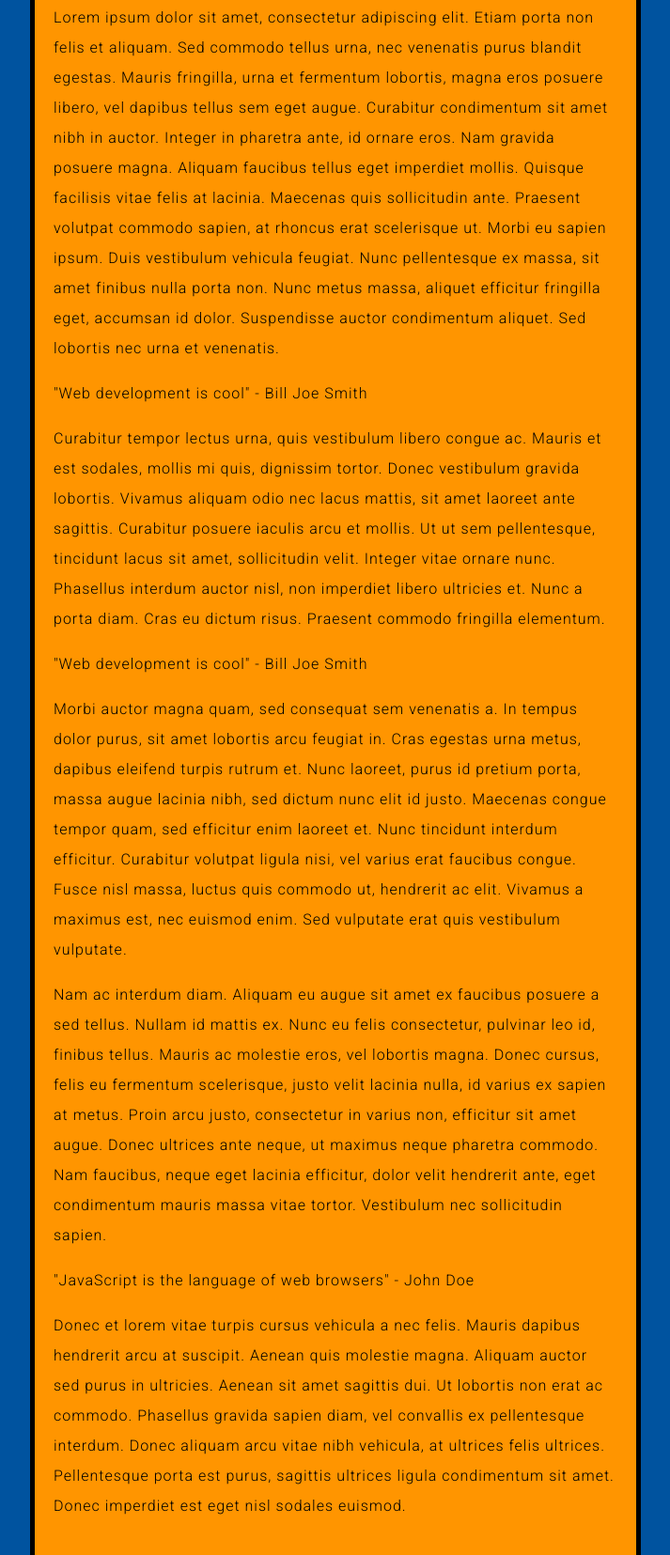
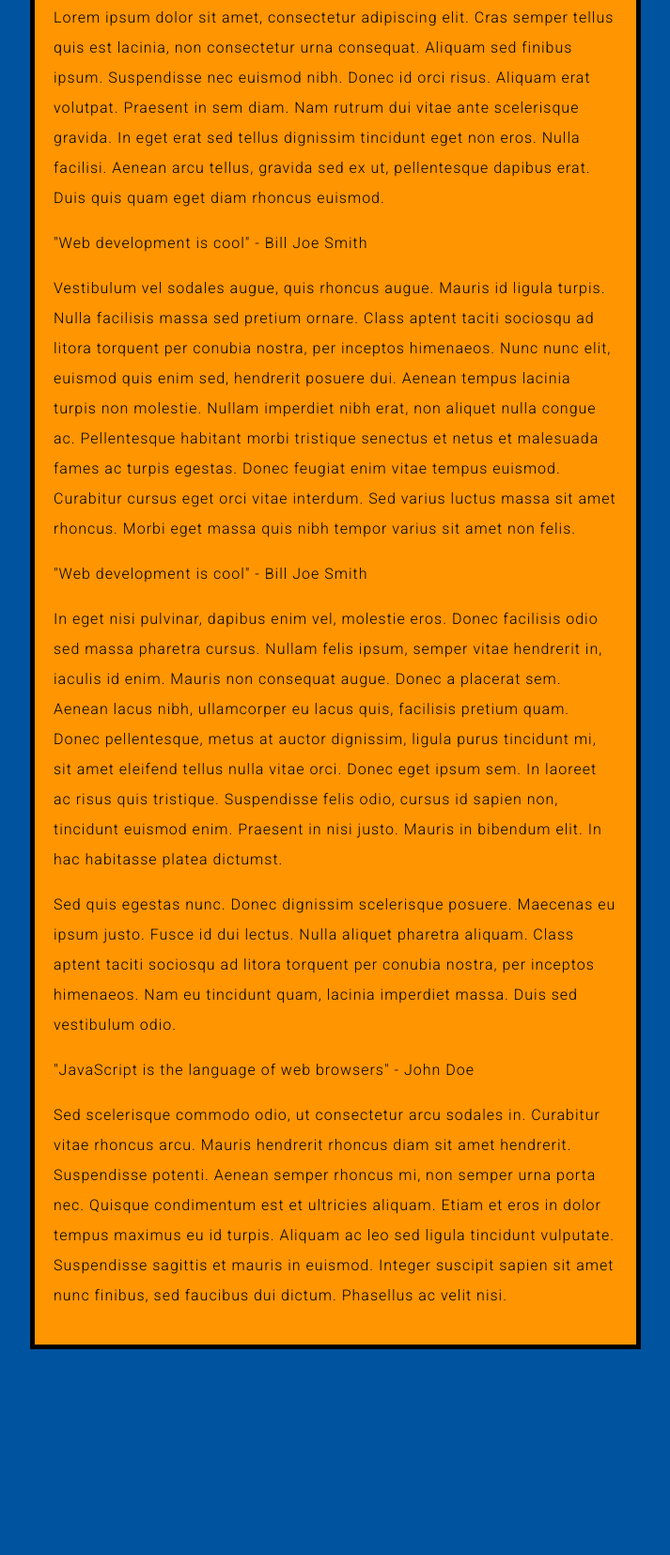
Before and after one commit to code4policy-archive/mozilla-website-llewrubnala, a plain HTML site: page index.html in a window 1280 px wide. Shown: the part 786-2441 px from the top of the page at 94% size, without its empty margins (283-996 px from the left). After the commit the page ends 2242 px from the top, so only its background shows below. Drawn offline with Linux system fonts and the light colour scheme.

Commit message:
change text to provided sample

```diff
--- a/index.html
+++ b/index.html
@@ -33,22 +33,21 @@
 
   <!-- additional css exercise info -->
 
-  <p>Lorem ipsum dolor sit amet, consectetur adipiscing elit. Etiam porta non felis et aliquam. Sed commodo tellus urna, nec venenatis purus blandit egestas. Mauris fringilla, urna et fermentum lobortis, magna eros posuere libero, vel dapibus tellus sem eget augue. Curabitur condimentum sit amet nibh in auctor. Integer in pharetra ante, id ornare eros. Nam gravida posuere magna. Aliquam faucibus tellus eget imperdiet mollis. Quisque facilisis vitae felis at lacinia. Maecenas quis sollicitudin ante. Praesent volutpat commodo sapien, at rhoncus erat scelerisque ut. Morbi eu sapien ipsum. Duis vestibulum vehicula feugiat. Nunc pellentesque ex massa, sit amet finibus nulla porta non. Nunc metus massa, aliquet efficitur fringilla eget, accumsan id dolor. Suspendisse auctor condimentum aliquet. Sed lobortis nec urna et venenatis.</p>
+  <p> Lorem ipsum dolor sit amet, consectetur adipiscing elit. Cras semper tellus quis est lacinia, non consectetur urna consequat. Aliquam sed finibus ipsum. Suspendisse nec euismod nibh. Donec id orci risus. Aliquam erat volutpat. Praesent in sem diam. Nam rutrum dui vitae ante scelerisque gravida. In eget erat sed tellus dignissim tincidunt eget non eros. Nulla facilisi. Aenean arcu tellus, gravida sed ex ut, pellentesque dapibus erat. Duis quis quam eget diam rhoncus euismod. </p>
 
   <p id="mainquote" class="quote"> "Web development is cool" - Bill Joe Smith </p>
 
-  <p>Curabitur tempor lectus urna, quis vestibulum libero congue ac. Mauris et est sodales, mollis mi quis, dignissim tortor. Donec vestibulum gravida lobortis. Vivamus aliquam odio nec lacus mattis, sit amet laoreet ante sagittis. Curabitur posuere iaculis arcu et mollis. Ut ut sem pellentesque, tincidunt lacus sit amet, sollicitudin velit. Integer vitae ornare nunc. Phasellus interdum auctor nisl, non imperdiet libero ultricies et. Nunc a porta diam. Cras eu dictum risus. Praesent commodo fringilla elementum.</p>
+  <p> Vestibulum vel sodales augue, quis rhoncus augue. Mauris id ligula turpis. Nulla facilisis massa sed pretium ornare. Class aptent taciti sociosqu ad litora torquent per conubia nostra, per inceptos himenaeos. Nunc nunc elit, euismod quis enim sed, hendrerit posuere dui. Aenean tempus lacinia turpis non molestie. Nullam imperdiet nibh erat, non aliquet nulla congue ac. Pellentesque habitant morbi tristique senectus et netus et malesuada fames ac turpis egestas. Donec feugiat enim vitae tempus euismod. Curabitur cursus eget orci vitae interdum. Sed varius luctus massa sit amet rhoncus. Morbi eget massa quis nibh tempor varius sit amet non felis. </p>
 
   <p class="quote"> "Web development is cool" - Bill Joe Smith </p>
 
-  <p>Morbi auctor magna quam, sed consequat sem venenatis a. In tempus dolor purus, sit amet lobortis arcu feugiat in. Cras egestas urna metus, dapibus eleifend turpis rutrum et. Nunc laoreet, purus id pretium porta, massa augue lacinia nibh, sed dictum nunc elit id justo. Maecenas congue tempor quam, sed efficitur enim laoreet et. Nunc tincidunt interdum efficitur. Curabitur volutpat ligula nisi, vel varius erat faucibus congue. Fusce nisl massa, luctus quis commodo ut, hendrerit ac elit. Vivamus a maximus est, nec euismod enim. Sed vulputate erat quis vestibulum vulputate.</p>
+  <p> In eget nisi pulvinar, dapibus enim vel, molestie eros. Donec facilisis odio sed massa pharetra cursus. Nullam felis ipsum, semper vitae hendrerit in, iaculis id enim. Mauris non consequat augue. Donec a placerat sem. Aenean lacus nibh, ullamcorper eu lacus quis, facilisis pretium quam. Donec pellentesque, metus at auctor dignissim, ligula purus tincidunt mi, sit amet eleifend tellus nulla vitae orci. Donec eget ipsum sem. In laoreet ac risus quis tristique. Suspendisse felis odio, cursus id sapien non, tincidunt euismod enim. Praesent in nisi justo. Mauris in bibendum elit. In hac habitasse platea dictumst. </p>
 
-  <p>Nam ac interdum diam. Aliquam eu augue sit amet ex faucibus posuere a sed tellus. Nullam id mattis ex. Nunc eu felis consectetur, pulvinar leo id, finibus tellus. Mauris ac molestie eros, vel lobortis magna. Donec cursus, felis eu fermentum scelerisque, justo velit lacinia nulla, id varius ex sapien at metus. Proin arcu justo, consectetur in varius non, efficitur sit amet augue. Donec ultrices ante neque, ut maximus neque pharetra commodo. Nam faucibus, neque eget lacinia efficitur, dolor velit hendrerit ante, eget condimentum mauris massa vitae tortor. Vestibulum nec sollicitudin sapien.</p>
+  <p> Sed quis egestas nunc. Donec dignissim scelerisque posuere. Maecenas eu ipsum justo. Fusce id dui lectus. Nulla aliquet pharetra aliquam. Class aptent taciti sociosqu ad litora torquent per conubia nostra, per inceptos himenaeos. Nam eu tincidunt quam, lacinia imperdiet massa. Duis sed vestibulum odio. </p>
 
   <p class="quote"> "JavaScript is the language of web browsers" - John Doe </p>
 
-  <p>Donec et lorem vitae turpis cursus vehicula a nec felis. Mauris dapibus hendrerit arcu at suscipit. Aenean quis molestie magna. Aliquam auctor sed purus in ultricies. Aenean sit amet sagittis dui. Ut lobortis non erat ac commodo. Phasellus gravida sapien diam, vel convallis ex pellentesque interdum. Donec aliquam arcu vitae nibh vehicula, at ultrices felis ultrices. Pellentesque porta est purus, sagittis ultrices ligula condimentum sit amet. Donec imperdiet est eget nisl sodales euismod.</p>
-
+  <p> Sed scelerisque commodo odio, ut consectetur arcu sodales in. Curabitur vitae rhoncus arcu. Mauris hendrerit rhoncus diam sit amet hendrerit. Suspendisse potenti. Aenean semper rhoncus mi, non semper urna porta nec. Quisque condimentum est et ultricies aliquam. Etiam et eros in dolor tempus maximus eu id turpis. Aliquam ac leo sed ligula tincidunt vulputate. Suspendisse sagittis et mauris in euismod. Integer suscipit sapien sit amet nunc finibus, sed faucibus dui dictum. Phasellus ac velit nisi. </p>
 
 
 
```
